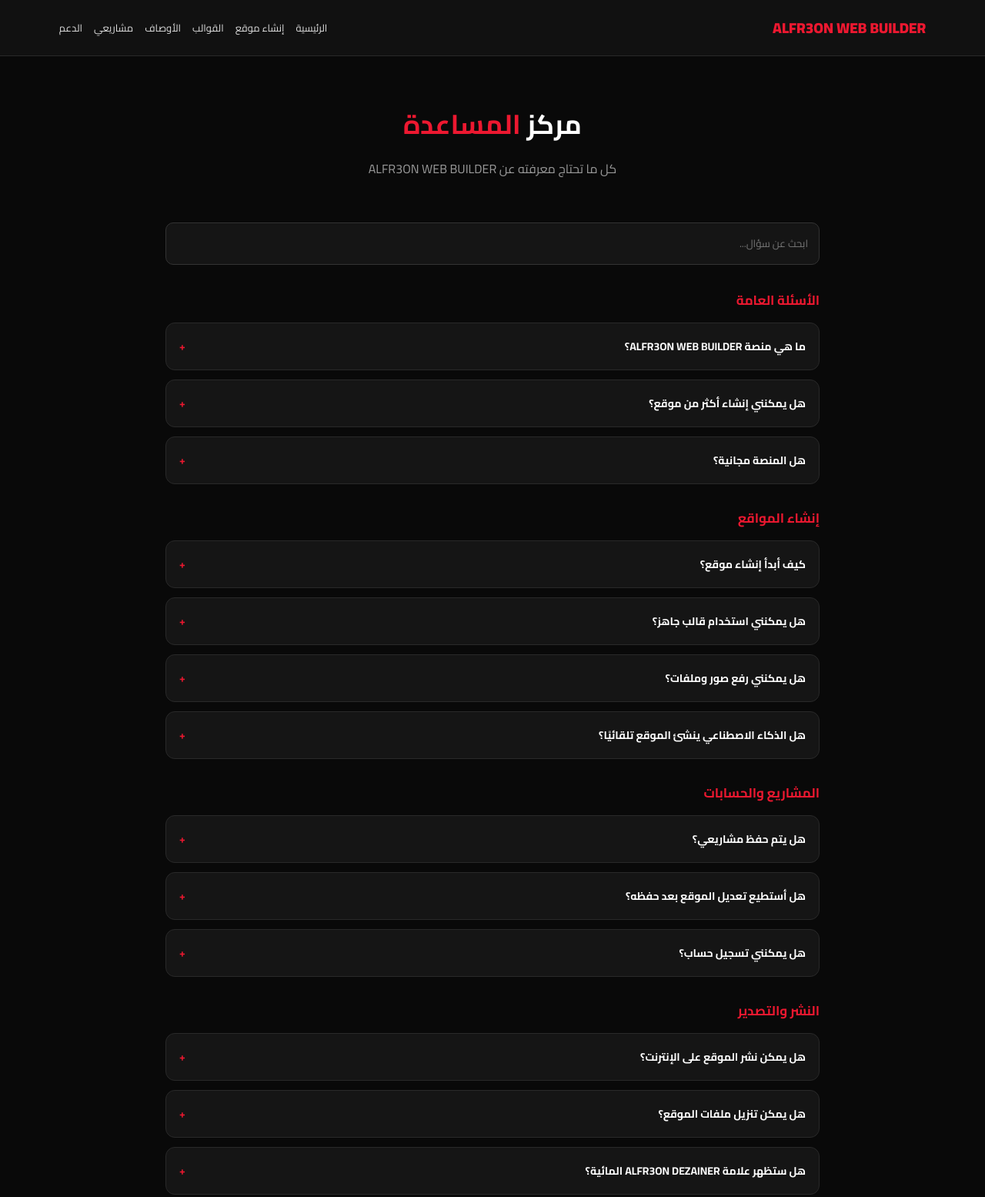
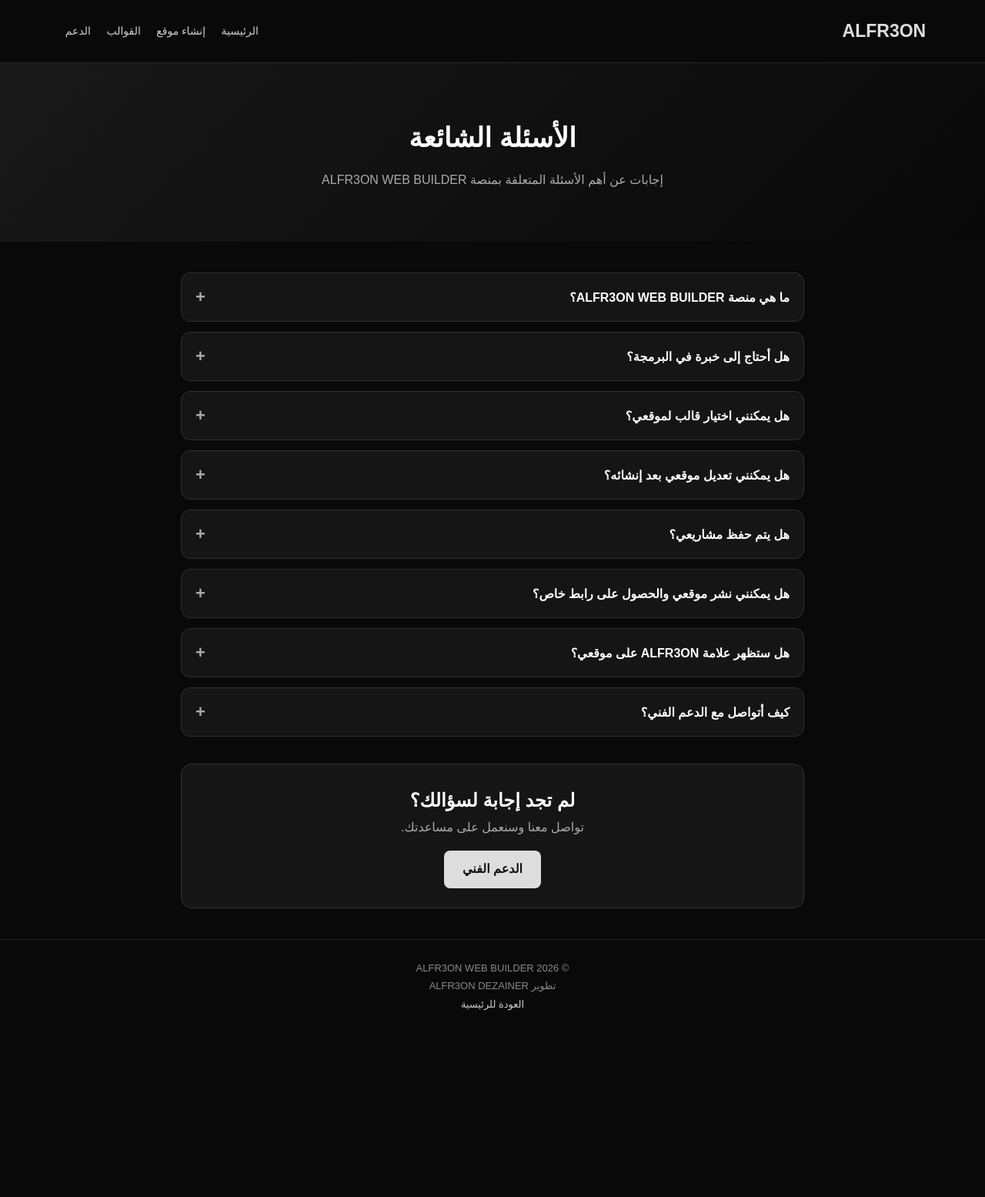
Before and after one commit to m94892619-web/alfr3on-web-builder, a plain HTML site: page faq.html in a window 1280 px wide. Shown: the top 1555 px of the page at 77% size. After the commit the page ends 1341 px from the top, so only its background shows below. Drawn offline with Linux system fonts and the light colour scheme.

Commit message:
Update faq.html

```diff
--- a/faq.html
+++ b/faq.html
@@ -5,184 +5,219 @@
 <meta charset="UTF-8">
 <meta name="viewport" content="width=device-width, initial-scale=1.0">
 <title>الأسئلة الشائعة | ALFR3ON WEB BUILDER</title>
-<link href="https://fonts.googleapis.com/css2?family=Cairo:wght@400;600;700;800;900&display=swap" rel="stylesheet">
+
 <style>
 *{box-sizing:border-box;margin:0;padding:0}
-body{font-family:Cairo,sans-serif;background:#090909;color:white;min-height:100vh}
-header{padding:18px 6%;background:#111;border-bottom:1px solid #292929;display:flex;justify-content:space-between;align-items:center;gap:15px;flex-wrap:wrap}
-.logo{font-size:19px;font-weight:900;color:#ed1830}
-nav{display:flex;gap:15px;flex-wrap:wrap}
-nav a{color:#ddd;text-decoration:none;font-size:13px}
-nav a:hover{color:#ed1830}
-.hero{text-align:center;padding:55px 15px 35px}
-.hero h1{font-size:35px}
-.hero h1 span{color:#ed1830}
-.hero p{color:#999;margin-top:10px}
-.container{width:90%;max-width:850px;margin:auto;padding-bottom:60px}
-.search{margin:20px 0 30px}
-.search input{width:100%;padding:14px;background:#151515;border:1px solid #333;border-radius:10px;color:white;font-family:inherit;outline:none}
-.search input:focus{border-color:#ed1830}
-.category{color:#ed1830;font-size:17px;margin:28px 0 13px}
-.item{background:#151515;border:1px solid #292929;border-radius:12px;margin-bottom:12px;overflow:hidden}
-.question{width:100%;padding:17px;background:transparent;color:white;border:0;text-align:right;font-family:inherit;font-size:14px;font-weight:bold;display:flex;justify-content:space-between;gap:15px;cursor:pointer}
-.question:hover{color:#ff5264}
-.answer{display:none;padding:0 17px 17px;color:#aaa;font-size:13px;line-height:2}
-.item.open .answer{display:block}
-.arrow{color:#ed1830}
-.contact{margin-top:40px;background:#151515;border:1px solid #292929;border-radius:15px;padding:25px;text-align:center}
-.contact h2{font-size:22px;margin-bottom:10px}
-.contact p{color:#aaa;font-size:13px;line-height:2;margin-bottom:17px}
-.contact a{display:inline-block;background:#e50920;color:white;padding:11px 23px;border-radius:9px;text-decoration:none;font-weight:bold}
-.contact a:hover{background:#b90016}
-.empty{text-align:center;color:#999;display:none;padding:25px}
-footer{text-align:center;padding:25px;color:#777;border-top:1px solid #252525;font-size:13px}
+body{
+font-family:Arial,sans-serif;
+background:#090909;
+color:#fff;
+line-height:1.8;
+}
+header{
+padding:20px 6%;
+display:flex;
+justify-content:space-between;
+align-items:center;
+border-bottom:1px solid #292929;
+}
+.logo{font-size:23px;font-weight:900;color:#ddd}
+nav a{
+color:#ccc;text-decoration:none;
+margin:0 8px;font-size:14px
+}
+nav a:hover{color:#fff}
+.hero{
+text-align:center;
+padding:65px 20px;
+background:linear-gradient(135deg,#191919,#080808);
+}
+.hero h1{font-size:35px;margin-bottom:10px}
+.hero p{color:#aaa}
+.container{max-width:850px;margin:auto;padding:40px 20px}
+.faq{
+background:#151515;
+border:1px solid #303030;
+border-radius:12px;
+margin-bottom:13px;
+overflow:hidden;
+}
+.question{
+width:100%;
+background:transparent;
+border:0;
+color:#fff;
+padding:18px;
+text-align:right;
+font-size:16px;
+font-weight:bold;
+cursor:pointer;
+display:flex;
+justify-content:space-between;
+align-items:center;
+gap:10px;
+}
+.question span:last-child{color:#aaa;font-size:22px}
+.answer{
+display:none;
+padding:0 18px 18px;
+color:#aaa;
+font-size:14px;
+}
+.faq.active .answer{display:block}
+.faq.active .question span:last-child{transform:rotate(45deg)}
+.contact{
+background:#151515;
+border:1px solid #333;
+border-radius:14px;
+padding:25px;
+text-align:center;
+margin-top:35px;
+}
+.btn{
+display:inline-block;
+background:#ddd;
+color:#111;
+text-decoration:none;
+padding:10px 24px;
+border-radius:8px;
+font-weight:bold;
+margin-top:15px;
+}
+footer{
+text-align:center;
+padding:25px;
+border-top:1px solid #292929;
+color:#888;font-size:13px;
+}
+footer a{color:#ccc;text-decoration:none}
+@media(max-width:600px){
+header{flex-direction:column;gap:12px}
+.hero h1{font-size:28px}
+nav a{margin:0 5px}
+}
 </style>
 </head>
+
 <body>
 
 <header>
-<div class="logo">ALFR3ON WEB BUILDER</div>
+<div class="logo">ALFR3ON</div>
 <nav>
 <a href="index.html">الرئيسية</a>
 <a href="builder.html">إنشاء موقع</a>
-<a href="templates.html">القوالب</a>
-<a href="prompts.html">الأوصاف</a>
-<a href="dashboard.html">مشاريعي</a>
-<a href="faq.html">الدعم</a>
+<a href="template.html">القوالب</a>
+<a href="support.html">الدعم</a>
 </nav>
 </header>
 
 <section class="hero">
-<h1>مركز <span>المساعدة</span></h1>
-<p>كل ما تحتاج معرفته عن ALFR3ON WEB BUILDER</p>
+<h1>الأسئلة الشائعة</h1>
+<p>إجابات عن أهم الأسئلة المتعلقة بمنصة ALFR3ON WEB BUILDER</p>
 </section>
 
 <main class="container">
 
-<div class="search">
-<input type="search" id="search" placeholder="ابحث عن سؤال...">
+<div class="faq">
+<button class="question" type="button">
+<span>ما هي منصة ALFR3ON WEB BUILDER؟</span>
+<span>+</span>
+</button>
+<div class="answer">
+هي منصة نعمل على تطويرها لمساعدة المستخدمين على إنشاء مواقع إلكترونية وتخصيصها وإدارة مشاريعهم.
+</div>
 </div>
 
-<h3 class="category">الأسئلة العامة</h3>
-
-<div class="item">
-<button class="question">ما هي منصة ALFR3ON WEB BUILDER؟ <span class="arrow">+</span></button>
-<div class="answer">هي منصة نعمل على تطويرها لتسهيل إنشاء المواقع الإلكترونية وتجهيزها من خلال واجهة بسيطة وأدوات ذكية.</div>
+<div class="faq">
+<button class="question" type="button">
+<span>هل أحتاج إلى خبرة في البرمجة؟</span>
+<span>+</span>
+</button>
+<div class="answer">
+الهدف من المنصة توفير أدوات سهلة الاستخدام تساعدك على إنشاء موقعك دون الحاجة إلى كتابة الأكواد بنفسك في الاستخدامات الأساسية.
+</div>
 </div>
 
-<div class="item">
-<button class="question">هل يمكنني إنشاء أكثر من موقع؟ <span class="arrow">+</span></button>
-<div class="answer">الهدف هو إتاحة إنشاء وإدارة عدة مشاريع، لكن العدد النهائي سيتحدد حسب إمكانيات النظام عند اكتماله.</div>
+<div class="faq">
+<button class="question" type="button">
+<span>هل يمكنني اختيار قالب لموقعي؟</span>
+<span>+</span>
+</button>
+<div class="answer">
+نعم، تحتوي المنصة على صفحة مخصصة للقوالب لمساعدتك في اختيار تصميم مناسب لمشروعك.
+</div>
 </div>
 
-<div class="item">
-<button class="question">هل المنصة مجانية؟ <span class="arrow">+</span></button>
-<div class="answer">النسخة الحالية قيد التطوير. لم يتم اعتماد نظام أسعار أو اشتراكات نهائي حتى الآن.</div>
+<div class="faq">
+<button class="question" type="button">
+<span>هل يمكنني تعديل موقعي بعد إنشائه؟</span>
+<span>+</span>
+</button>
+<div class="answer">
+نعم، يمكنك تعديل المشروع من خلال أدوات البناء المتاحة في المنصة، وفقًا للوظائف التي تم تفعيلها.
+</div>
 </div>
 
-<h3 class="category">إنشاء المواقع</h3>
-
-<div class="item">
-<button class="question">كيف أبدأ إنشاء موقع؟ <span class="arrow">+</span></button>
-<div class="answer">افتح صفحة إنشاء الموقع، واكتب اسم المشروع ووصفه واختر نوع الموقع واللغة والتصميم المناسب.</div>
+<div class="faq">
+<button class="question" type="button">
+<span>هل يتم حفظ مشاريعي؟</span>
+<span>+</span>
+</button>
+<div class="answer">
+في النسخة الحالية، يعتمد الحفظ المحلي على المتصفح والجهاز المستخدم. الحفظ السحابي ومزامنة المشاريع يحتاجان إلى إعداد قاعدة البيانات وربطها بالمنصة.
+</div>
 </div>
 
-<div class="item">
-<button class="question">هل يمكنني استخدام قالب جاهز؟ <span class="arrow">+</span></button>
-<div class="answer">نعم، يوجد معرض قوالب مبدئي لاختيار فكرة التصميم، وسيتم تطوير تطبيق القوالب الفعلي لاحقًا.</div>
+<div class="faq">
+<button class="question" type="button">
+<span>هل يمكنني نشر موقعي والحصول على رابط خاص؟</span>
+<span>+</span>
+</button>
+<div class="answer">
+نخطط لتوفير رابط مستقل لكل موقع يتم إنشاؤه، مع ظهور اسم ALFR3ON ضمن الرابط. هذه الخاصية تحتاج إلى إعداد نظام النشر وربط النطاقات قبل تشغيلها.
+</div>
 </div>
 
-<div class="item">
-<button class="question">هل يمكنني رفع صور وملفات؟ <span class="arrow">+</span></button>
-<div class="answer">واجهة رفع الملفات موجودة في مرحلة التطوير، لكن تخزين الملفات واستخدامها داخل الموقع يحتاجان إلى الربط البرمجي.</div>
+<div class="faq">
+<button class="question" type="button">
+<span>هل ستظهر علامة ALFR3ON على موقعي؟</span>
+<span>+</span>
+</button>
+<div class="answer">
+نعم، من المخطط إضافة علامة ALFR3ON ورابط المنصة في أسفل المواقع المنشأة باستخدام المنصة.
+</div>
 </div>
 
-<div class="item">
-<button class="question">هل الذكاء الاصطناعي ينشئ الموقع تلقائيًا؟ <span class="arrow">+</span></button>
-<div class="answer">محرك الذكاء الاصطناعي لم يتم ربطه بعد. هذه من الوظائف الأساسية التي سنعمل على تنفيذها واختبارها.</div>
+<div class="faq">
+<button class="question" type="button">
+<span>كيف أتواصل مع الدعم الفني؟</span>
+<span>+</span>
+</button>
+<div class="answer">
+يمكنك زيارة صفحة الدعم الفني وإرسال تفاصيل استفسارك من خلالها.
+</div>
 </div>
 
-<h3 class="category">المشاريع والحسابات</h3>
-
-<div class="item">
-<button class="question">هل يتم حفظ مشاريعي؟ <span class="arrow">+</span></button>
-<div class="answer">صفحة مشاريعي تستخدم حفظًا محليًا تجريبيًا على نفس المتصفح والجهاز. الحفظ السحابي واسترجاع المشاريع من أجهزة مختلفة لم يتم تنفيذهما بعد.</div>
+<div class="contact">
+<h2>لم تجد إجابة لسؤالك؟</h2>
+<p style="color:#aaa">تواصل معنا وسنعمل على مساعدتك.</p>
+<a href="support.html" class="btn">الدعم الفني</a>
 </div>
-
-<div class="item">
-<button class="question">هل أستطيع تعديل الموقع بعد حفظه؟ <span class="arrow">+</span></button>
-<div class="answer">سيتم دعم تعديل المشاريع بعد ربط صفحة الإنشاء بنظام حفظ واسترجاع متكامل.</div>
-</div>
-
-<div class="item">
-<button class="question">هل يمكنني تسجيل حساب؟ <span class="arrow">+</span></button>
-<div class="answer">واجهة تسجيل الدخول موجودة، لكن نظام الحسابات الفعلي يحتاج إلى ربط خدمة مصادقة آمنة.</div>
-</div>
-
-<h3 class="category">النشر والتصدير</h3>
-
-<div class="item">
-<button class="question">هل يمكن نشر الموقع على الإنترنت؟ <span class="arrow">+</span></button>
-<div class="answer">النشر التلقائي لم يتم تنفيذه بعد. سنعمل على توفير طريقة لنشر المواقع بعد تجهيز نظام التصدير والاستضافة.</div>
-</div>
-
-<div class="item">
-<button class="question">هل يمكن تنزيل ملفات الموقع؟ <span class="arrow">+</span></button>
-<div class="answer">ميزة تنزيل ملفات الموقع ضمن الوظائف المخطط لها، ولم يتم تفعيلها بعد.</div>
-</div>
-
-<div class="item">
-<button class="question">هل ستظهر علامة ALFR3ON DEZAINER المائية؟ <span class="arrow">+</span></button>
-<div class="answer">العلامة المائية جزء من هوية المنصة، وسيتم دمجها في المواقع المنشأة بعد تنفيذ محرك الإنشاء والتصدير.</div>
-</div>
-
-<div class="empty" id="empty">لم يتم العثور على سؤال مطابق.</div>
-
-<section class="contact">
-<h2>تحتاج إلى مساعدة؟</h2>
-<p>يمكنك التواصل مع فريق ALFR3ON DEZAINER للاستفسار عن المنصة وخدماتها.</p>
-<a href="https://wa.me/201035710432" target="_blank" rel="noopener">تواصل عبر واتساب</a>
-</section>
 
 </main>
 
 <footer>
-© ALFR3ON DEZAINER - جميع الحقوق محفوظة
+<p>© 2026 ALFR3ON WEB BUILDER</p>
+<p>تطوير ALFR3ON DEZAINER</p>
+<a href="index.html">العودة للرئيسية</a>
 </footer>
 
 <script>
-const items=[...document.querySelectorAll(".item")];
-
-items.forEach(item=>{
-item.querySelector(".question").addEventListener("click",()=>{
-const opened=item.classList.toggle("open");
-item.querySelector(".arrow").textContent=opened?"−":"+";
+document.querySelectorAll(".question").forEach(button=>{
+button.addEventListener("click",()=>{
+const item=button.parentElement;
+item.classList.toggle("active");
 });
-});
-
-document.getElementById("search").addEventListener("input",function(){
-const word=this.value.trim().toLowerCase();
-let count=0;
-
-items.forEach(item=>{
-const match=item.textContent.toLowerCase().includes(word);
-item.style.display=match?"block":"none";
-if(match)count++;
-});
-
-document.querySelectorAll(".category").forEach(category=>{
-let next=category.nextElementSibling;
-let hasVisible=false;
-
-while(next&& !next.classList.contains("category") && !next.classList.contains("contact")){
-if(next.classList.contains("item")&&next.style.display!=="none")hasVisible=true;
-next=next.nextElementSibling;
-}
-
-category.style.display=hasVisible?"block":"none";
-});
-
-document.getElementById("empty").style.display=count?"none":"block";
 });
 </script>
 
```
